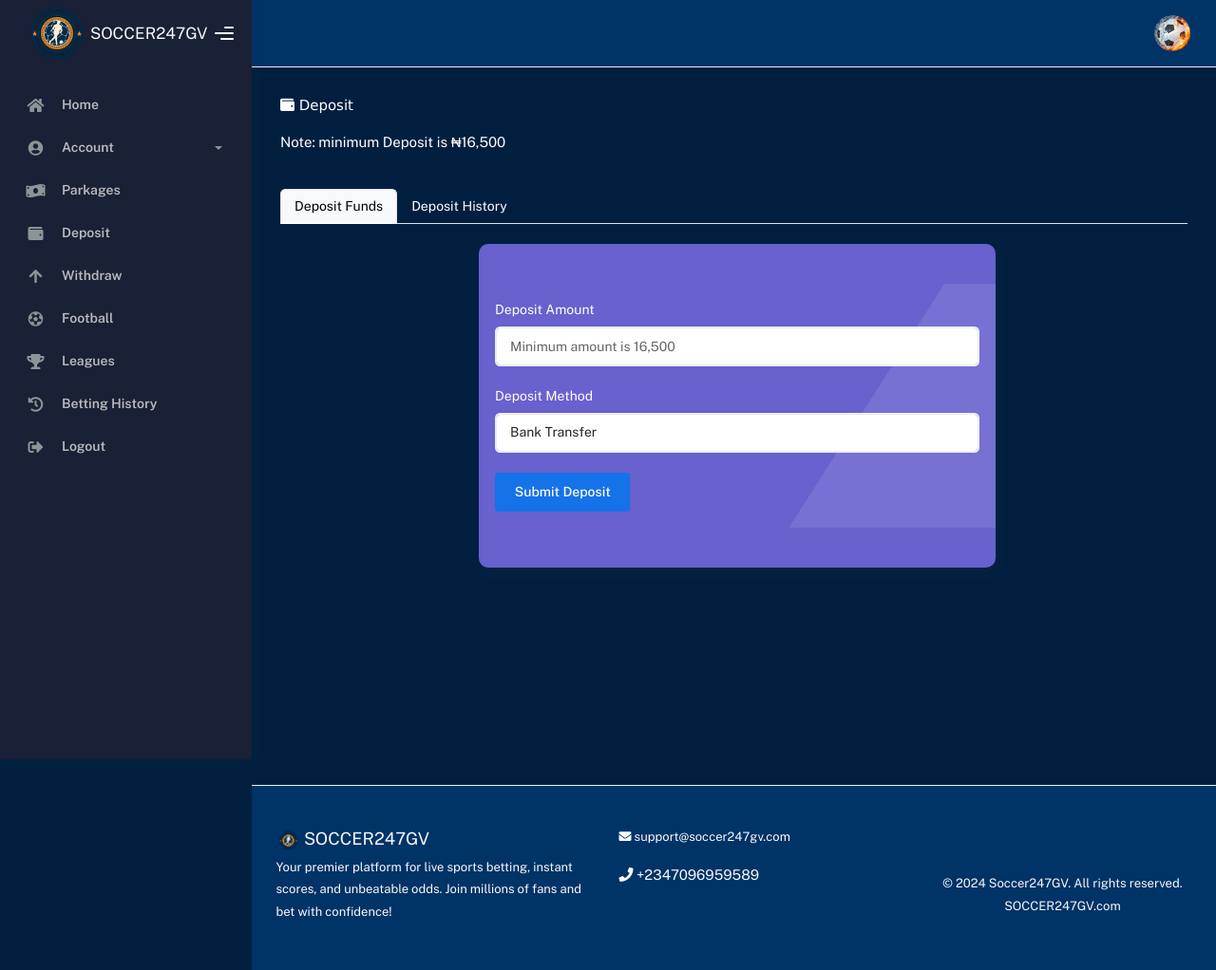
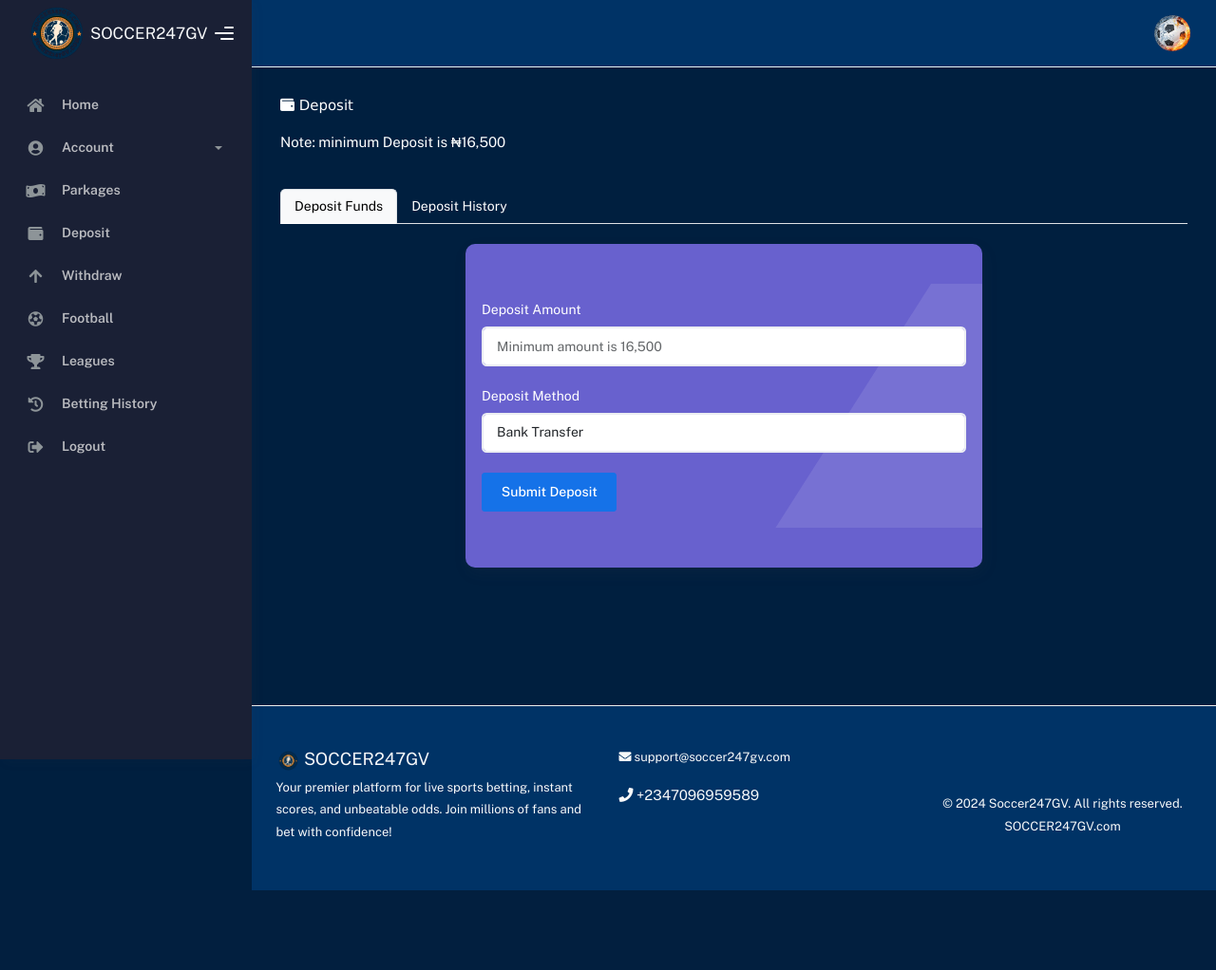
Before and after one commit to anointing1234/sport, a Django app: page /Deposit/ in a window 1280 px wide. Shown: the whole page at 95% size. After the commit the page ends 938 px from the top, so only its background shows below. Run offline with Django 5.2, Linux system fonts and the light colour scheme; a user stored in the database is signed in; data comes from the database, SQL or seed files in the repository; both versions use the stored data as it was after the commit; some libraries are stand-ins or nearby versions.

Commit message:
Initial commit

```diff
--- a/Soccer_app/templates/home/Deposit.html
+++ b/Soccer_app/templates/home/Deposit.html
@@ -34,10 +34,8 @@
     <div class="tab-content" id="depositTabContent">
       <!-- Deposit Funds Tab -->
       <div class="tab-pane fade show active" id="deposit" role="tabpanel" aria-labelledby="deposit-tab">
-        <div class="row mb-5 pb-5 p-0">
-          <div class="row mx-3">
         <div class="container-fluid d-flex justify-content-center d-block mb-2 pb-5">
-              <div class="col-md-7 me-4">
+          <div class="col-md-7 col-12 me-4">
             <div class="card card-secondary py-5 bg-white-gradient">
               <div class="card-body skew-shadow">
                 <form id="depositForm">
@@ -61,15 +59,13 @@
           </div>
         </div>
       </div>
-        </div>
-      </div>
       <!-- Deposit History Tab -->
       <div class="tab-pane fade mb-5 pb-5" id="history" role="tabpanel" aria-labelledby="history-tab">
         <div class="container-fluid mb-4">
           <h5 class="fw-bold text-center">Deposit History</h5>
           <div class="card">
             <div class="card-body">
-              <div class="table-responsive">
+              <div class="table-responsive" style="max-height: 400px; overflow-y: auto;">
                 <table class="table table-hover">
                   <thead>
                     <tr>
--- a/Soccer_app/templates/home/football.html
+++ b/Soccer_app/templates/home/football.html
@@ -78,7 +78,7 @@
         <div class="tab-pane fade" id="soccer-matches" role="tabpanel" aria-labelledby="soccer-matches-tab">
           <div class="card">
             <div class="card-body">
-              <div class="table-responsive">
+              <div class="table-responsive" style="max-height: 400px; overflow-y: auto;">
                 <table class="table table-hover" style="background-color: white;">
                   <thead>
                     <tr>
--- a/Soccer_app/templates/home/index.html
+++ b/Soccer_app/templates/home/index.html
@@ -91,6 +91,7 @@
           {% endfor %}
         </div>
       </div>
+
       <div class="container-fluid mx-1 row">
         <div class="col-md-12">
           <div class="card">
@@ -98,7 +99,7 @@
               <h4 class="card-title text-white text-center border-bottom mb-2">Premier League Games</h4>
             </div>
             <div class="card-body">
-              <div class="table-responsive">
+              <div class="table-responsive" style="max-height: 400px; overflow-y: auto;">
                 <table id="premier-league-table" class="table table-hover" style="background-color: white;">
                   <thead>
                     <tr>
@@ -126,7 +127,7 @@
                                                 '{{ game.start_time|time:'H:i' }}',
                                                 '{{ game.fixed_score }}',
                                                 '{{ game.profit_percentage }}',
-  'premier' // Add source
+                                                'premier'
                                             )"><b>Bet now</b></button>
                         </td>
                       </tr>
--- a/Soccer_app/templates/home/league.html
+++ b/Soccer_app/templates/home/league.html
@@ -169,7 +169,7 @@
         <div class="tab-pane fade" id="serie-a" role="tabpanel" aria-labelledby="serie-a-tab">
           <div class="card">
             <div class="card-body">
-              <div class="table-responsive">
+              <div class="table-responsive" style="max-height: 400px; overflow-y: auto;">
                 <table class="table table-hover" style="background-color: white;">
                   <thead>
                     <tr>
--- a/Soccer_app/templates/home/profile.html
+++ b/Soccer_app/templates/home/profile.html
@@ -28,7 +28,7 @@
                       <div class="col-sm-8">
                         <div class="d-flex align-items-center">
                           <span>{{ request.user.fullname|default:'Not set' }}</span>
-                          {% if request.user.fullname == 'Not set' %}
+                          {% if not request.user.fullname or request.user.fullname == 'Not set' %}
                             <button class="btn btn-outline-dark btn-sm ms-3" onclick="showFullNameInput()">Add Full Name</button>
                           {% endif %}
                         </div>
@@ -44,10 +44,11 @@
                       <div class="col-sm-8">
                         <div class="d-flex align-items-center">
                           <span>{{ request.user.username|default:'Not set' }}</span>
-                          {% if request.user.username == 'Not set' %}
+                          {% if not request.user.username or request.user.username == 'Not set' %}
                             <button class="btn btn-outline-dark btn-sm ms-3" onclick="showUsernameInput()">Add Username</button>
                           {% endif %}
                         </div>
+
                         <div id="username-input" style="display:none;" class="mt-2">
                           <input type="text" id="new_username" class="form-control" placeholder="Enter your username" />
                           <button class="btn btn-success btn-sm mt-2" onclick="submitUsername()">Submit</button>
```
Also changed, not shown: db.sqlite3. Lines whose indentation alone changed are shown as unchanged.
